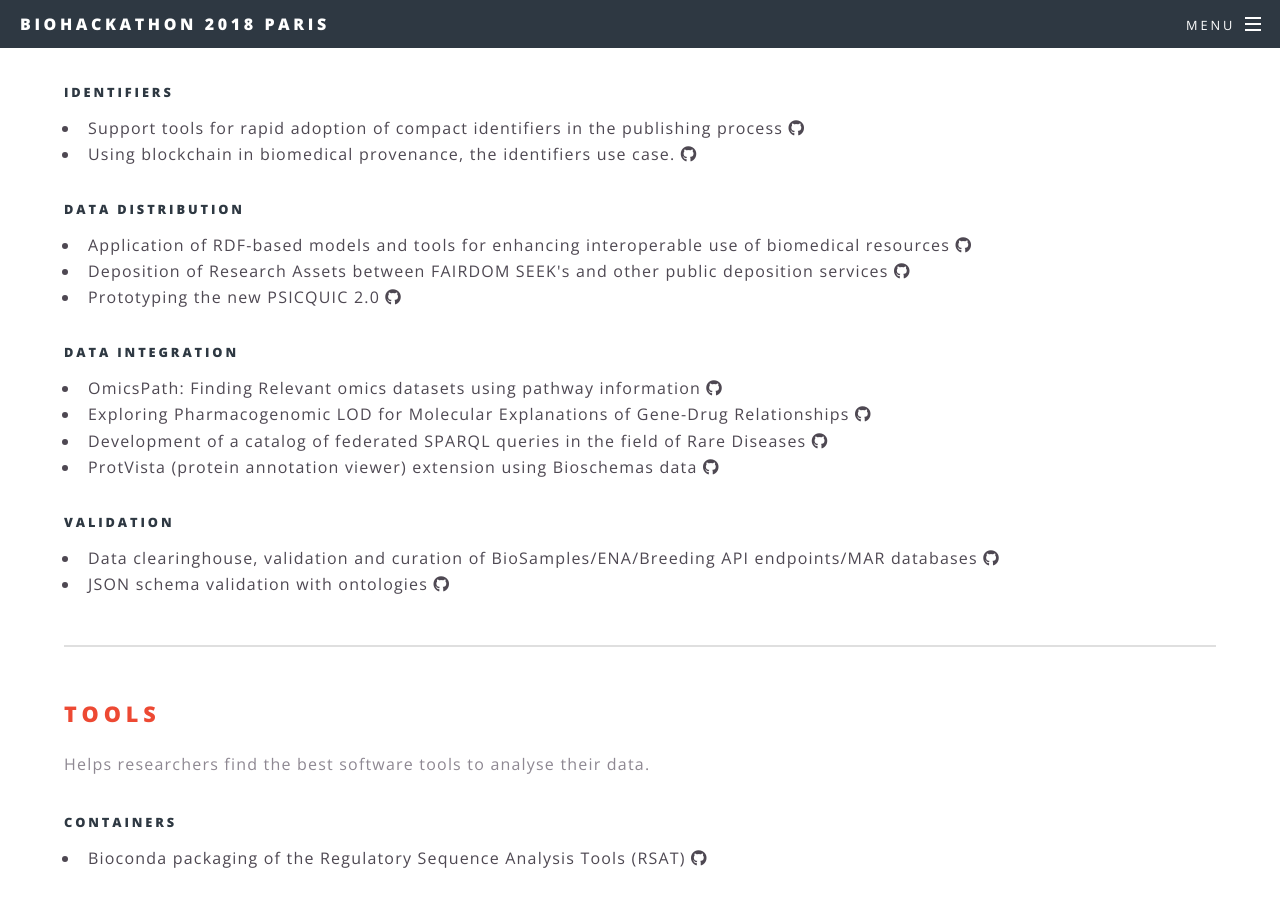
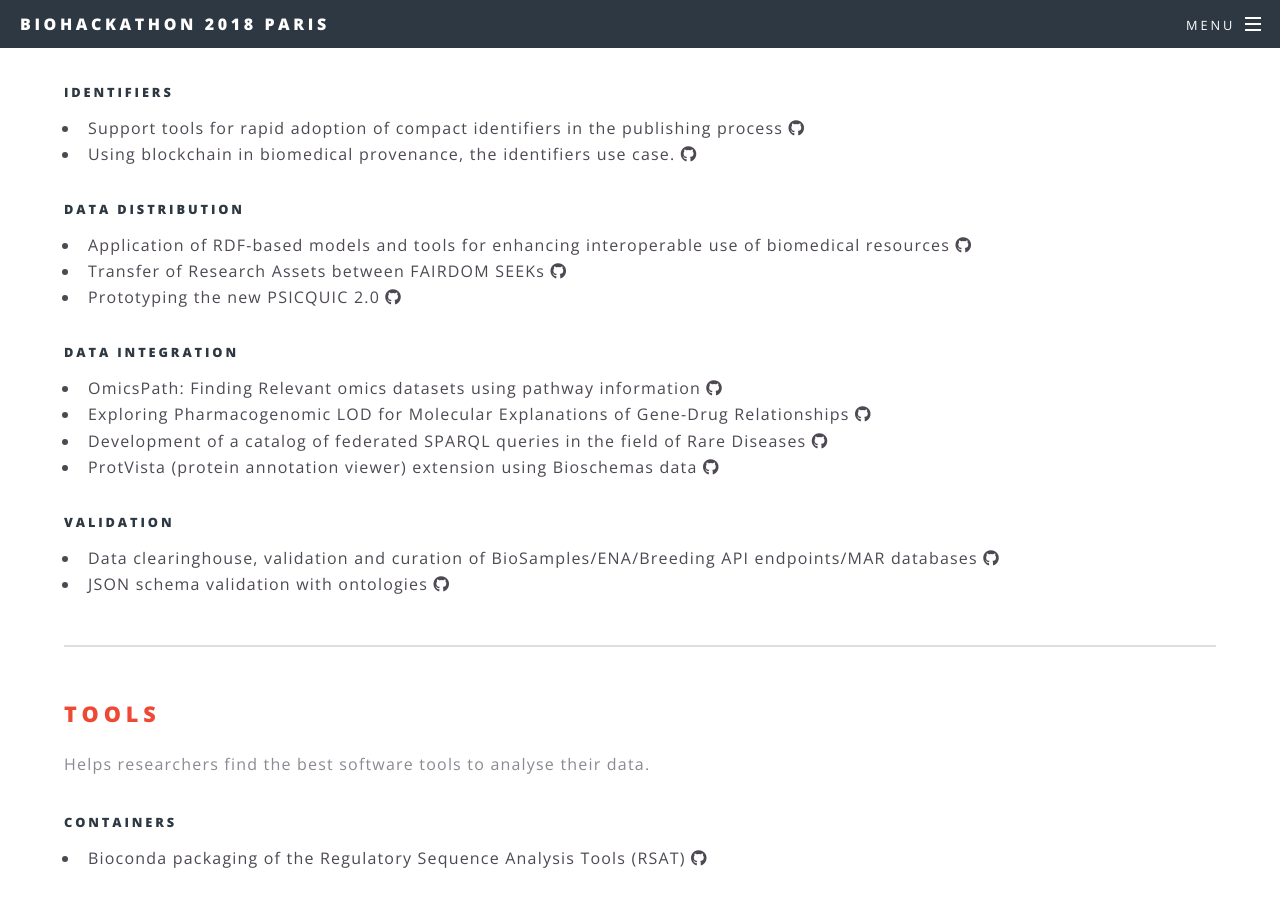
Before and after one commit to elixir-europe/bh2018paris, a Jekyll site: the page built from projects.html, in a window 1280 px wide and 900 px high, scrolled down 1007 px. Built offline with Jekyll 4.4.1, drawn with Linux system fonts in a browser that asks for light colours; nearby versions of some CDN libraries.

Commit message:
Rename to project title, and update to folder link

```diff
--- a/projects.html
+++ b/projects.html
@@ -95,8 +95,8 @@
             </a>
         </li>
         <li>
-            <a href="https://github.com/elixir-europe/BioHackathon/tree/master/interoperability/Deposition%20of%20Research%20Assets%20between%20FAIRDOM%20SEEKs%20and%20other%20public%20deposition%20services"
-                target="_blank">Deposition of Research Assets between FAIRDOM SEEK's and other public deposition services
+            <a href="https://github.com/elixir-europe/BioHackathon/tree/master/interoperability/Transfer%20of%20Research%20Assets%20between%20FAIRDOM%20SEEKs"
+                target="_blank">Transfer of Research Assets between FAIRDOM SEEKs
                 <i class="fab fa-github"
                     aria-hidden="true"></i>
             </a>
```
